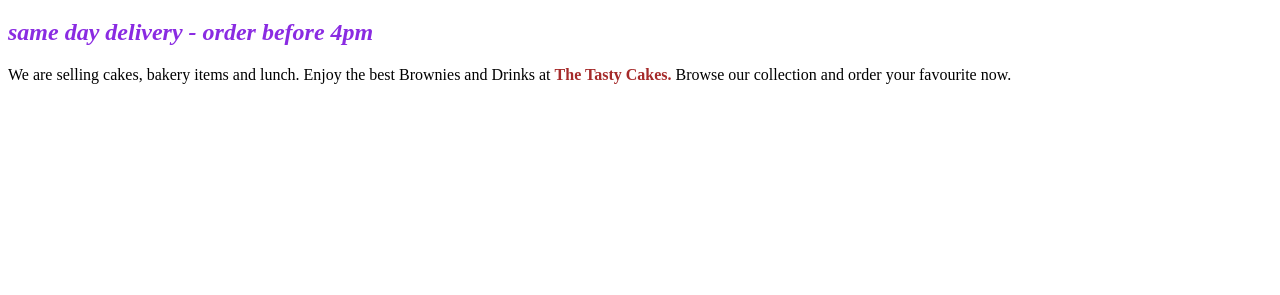
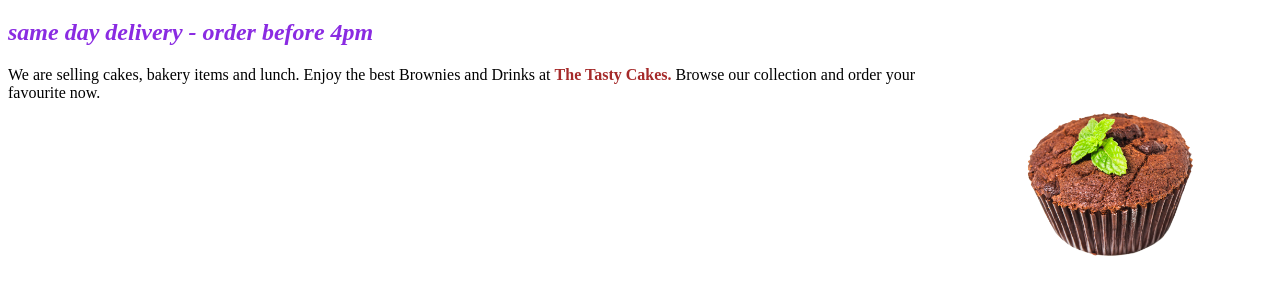
Before and after one commit to RagavanKulachchelvam/Guided-Project-on-CODL-UOM-Using-Basic-HTML-and-CSS, a plain HTML site: page index.html in a window 1280 px wide. Shown: the part 87-382 px from the top of the page. Drawn offline with Linux system fonts and the light colour scheme.

Commit message:
add an image

```diff
--- a/index.html
+++ b/index.html
@@ -10,6 +10,7 @@
         <h1>Tasty Cakes Sri Lanka</h1>
 
         <h2 class="tagline">same day delivery - order before 4pm</h2>
+        <img src="image-01.png" width="320px" alt="cake picture">
         <p>We are selling cakes, bakery items and lunch. Enjoy the best Brownies and Drinks at
             <strong style="color:brown">The Tasty Cakes.</strong> Browse our collection and order your favourite now.</p>
     </body>
--- a/style.css
+++ b/style.css
@@ -2,3 +2,7 @@
     color: blueviolet;
     font-style: italic;
 }
+
+img{
+    float: right;
+}
```
Also changed, not shown: image-01.png (added).
